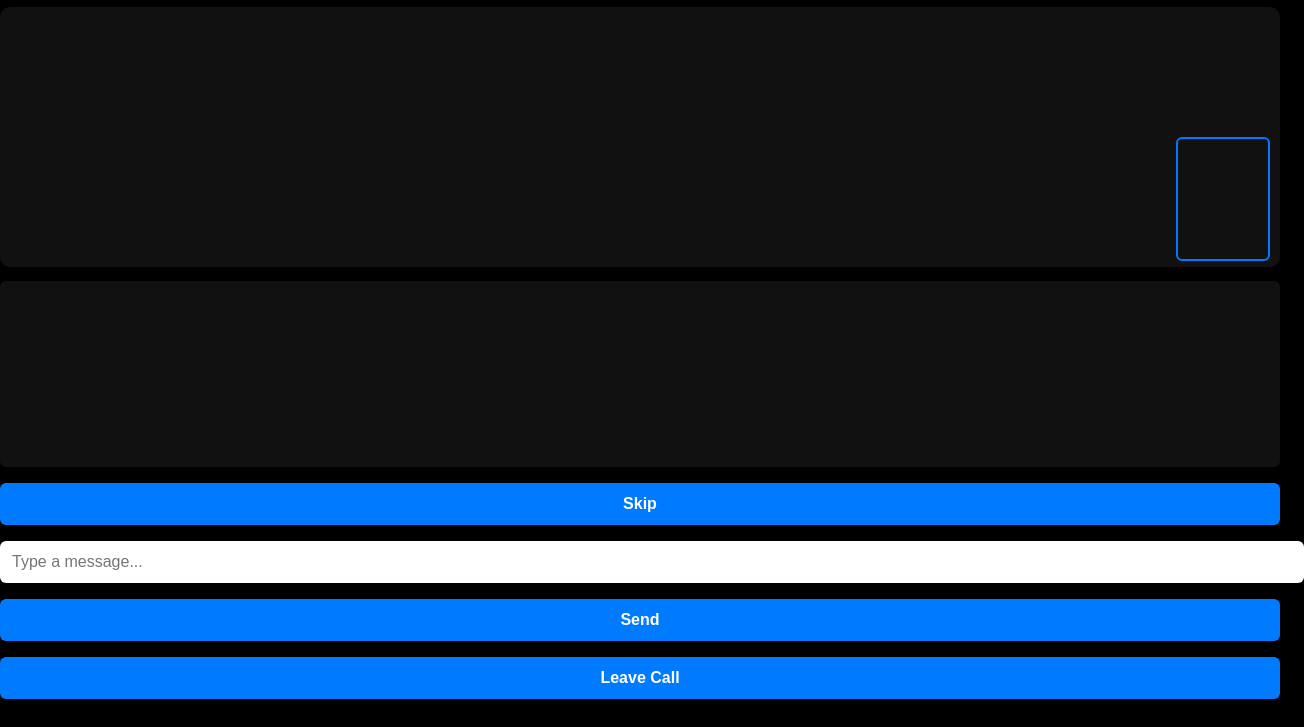
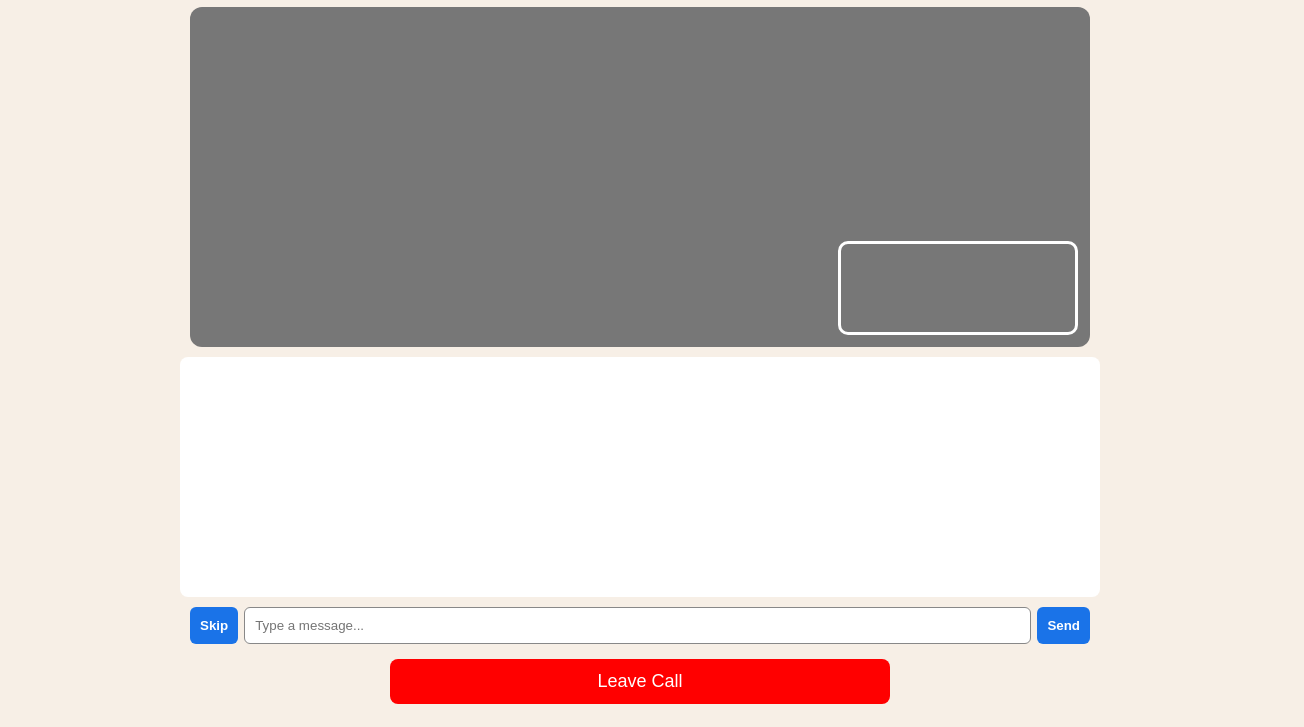
Before and after one commit to santhoshkumar363363/DROPLIE, a website: page public/video.html in a window 1280 px wide. Shown: the part 73-800 px from the top of the page, 1304 px wide, since content can reach past the window. Drawn offline with nearby package versions, Linux system fonts and the light colour scheme; no server answers.

Commit message:
Update style.css

```diff
--- a/public/style.css
+++ b/public/style.css
@@ -1,79 +1,26 @@
-body {
-  margin: 0;
-  background: #000;
-  color: white;
-  font-family: Arial;
-}
+body { margin: 0; font-family: Arial; }
 
-.center-box {
-  width: 90%;
-  max-width: 420px;
-  margin: 60px auto;
-  background: #0c0c0c;
-  padding: 25px;
-  border-radius: 10px;
-  text-align: center;
-  box-shadow: 0 0 15px rgba(0, 120, 255, 0.5);
-}
+/* Center forms */
+.center-page { background:#0a0a0a; height:100vh; display:flex; justify-content:center; align-items:center; }
+.login-box { background:#111; padding:30px; border-radius:10px; text-align:center; width:90%; max-width:350px; box-shadow:0 0 15px #0066ff; }
+.login-box h2 { color:white; }
+.login-box input { width:100%; margin:8px 0; padding:10px; border-radius:6px; border:none; }
+.login-box button { width:100%; padding:12px; background:#0066ff; color:white; border:none; border-radius:6px; }
+.error { color:red; }
 
-input, button {
-  width: 100%;
-  padding: 12px;
-  margin: 8px 0;
-  border-radius: 6px;
-  border: none;
-  font-size: 16px;
-}
+/* Video page */
+.video-page { background:#f7efe6; text-align:center; }
+#logoBar { background:white; border-bottom:3px solid #ff8800; padding:10px; }
+#logoBar h1 { margin:0; color:#ff8800; }
 
-button {
-  background: #007bff;
-  color: white;
-  font-weight: bold;
-}
+#videoContainer { position:relative; width:100%; max-width:900px; margin:auto; margin-top:20px; height:340px; background:#777; border-radius:12px; }
+#remoteVideo { width:100%; height:100%; border-radius:12px; object-fit:cover; }
+#localVideo { width:26%; height:26%; position:absolute; bottom:12px; right:12px; border:3px solid white; border-radius:10px; transform:scaleX(-1); object-fit:cover; }
 
-button:hover { background: #0968d8; }
+#chatBox { width:100%; max-width:900px; margin:10px auto; background:white; height:220px; overflow-y:auto; border-radius:8px; padding:10px; }
+#chatBox p { margin:4px 0; background:#fff5dd; padding:6px; border-left:4px solid #ff8800; }
 
-.error { color: red; }
-.hidden { display: none; }
-
-/* VIDEO CALL PAGE */
-#videoContainer {
-  width: 100%;
-  position: relative;
-  margin-bottom: 10px;
-}
-#remoteVideo {
-  width: 100%;
-  height: 260px;
-  border-radius: 10px;
-  background: #111;
-}
-#localVideo {
-  width: 90px;
-  height: 120px;
-  position: absolute;
-  bottom: 10px;
-  right: 10px;
-  border-radius: 6px;
-  border: 2px solid #007bff;
-}
-
-#chatBox {
-  height: 170px;
-  overflow-y: auto;
-  background: #111;
-  border-radius: 6px;
-  padding: 8px;
-  margin-bottom: 8px;
-}
-
-.msg-box {
-  display: flex;
-  gap: 8px;
-}
-.msg-box input { flex: 1; }
-
-.endCall {
-  background: #d90000;
-  margin-top: 12px;
-}
+#chatControls { max-width:900px; margin:auto; display:flex; gap:6px; padding:0 6px; }
+#chatControls input { flex:1; padding:10px; border-radius:6px; border:1px solid #888; }
+#sendBtn, #skipBtn { background:#1a73e8; border:none; padding:10px; border-radius:6px; color:white; font-weight:bold; }
+#leaveBtn { margin:15px auto; background:red; color:white; padding:12px; border:none; width:92%; max-width:500px; border-radius:8px; font-size:18px; }
```
